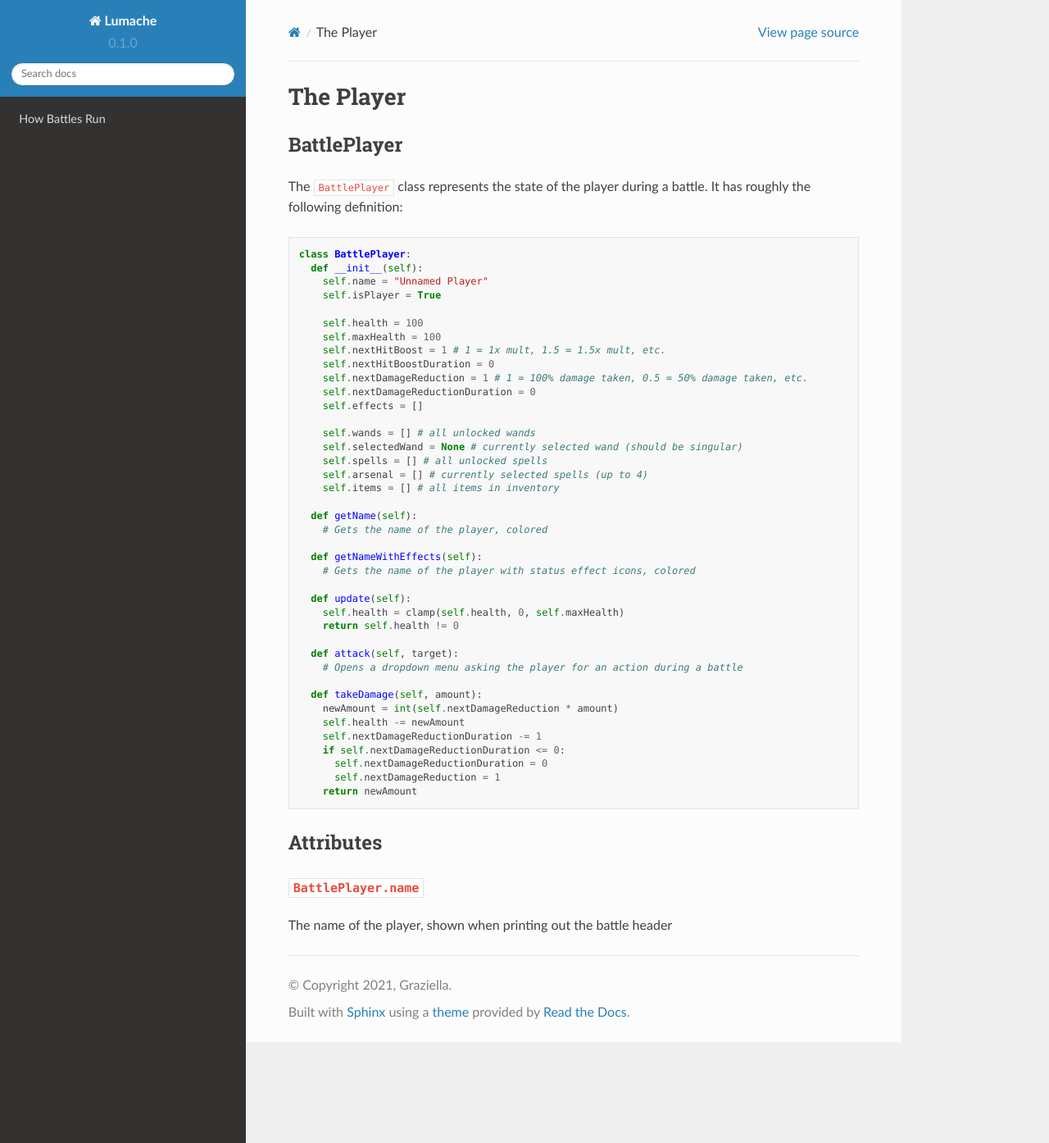
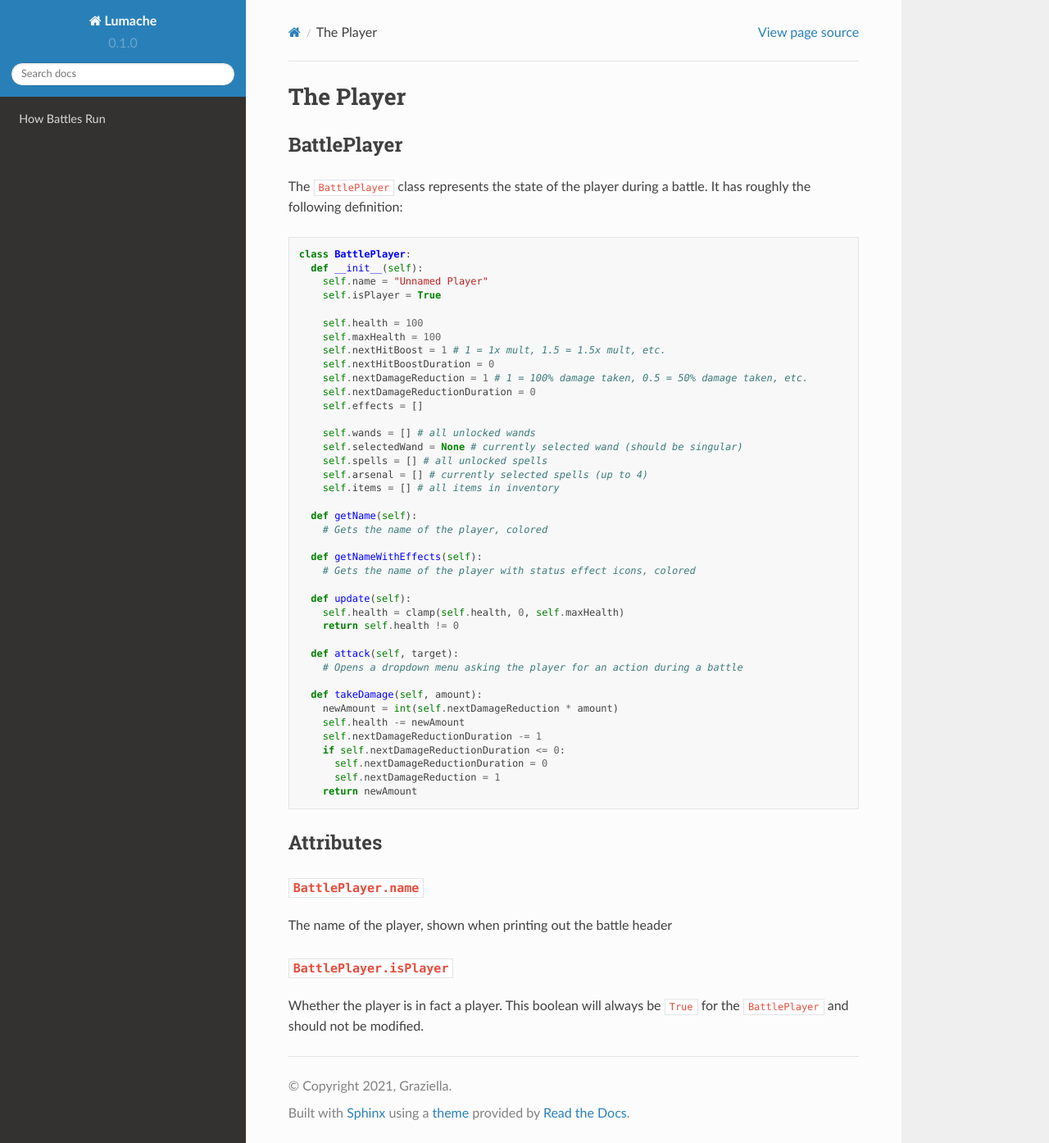
Before and after one commit to SmartyNotchy/FCP-Docs, a Sphinx documentation site: the page built from docs/source/player.rst, in a window 1280 px wide and 1394 px high. Shown: the whole window at 82% size. Built offline with Sphinx 7.4.7 and the Read the Docs theme 2.0.0, drawn with Linux system fonts in a browser that asks for light colours.

Commit message:
Update player.rst

```diff
--- a/docs/source/player.rst
+++ b/docs/source/player.rst
@@ -56,5 +56,9 @@ Attributes
 
 ``BattlePlayer.name``
 ~~~~~~~~~~~~~~~~~~~~~
+The name of the player, shown when printing out the battle header
 
-The name of the player, shown when printing out the battle header
+``BattlePlayer.isPlayer``
+~~~~~~~~~~~~~~~~~~~~~~~~~
+Whether the player is in fact a player.
+This boolean will always be ``True`` for the ``BattlePlayer`` and should not be modified.
```
